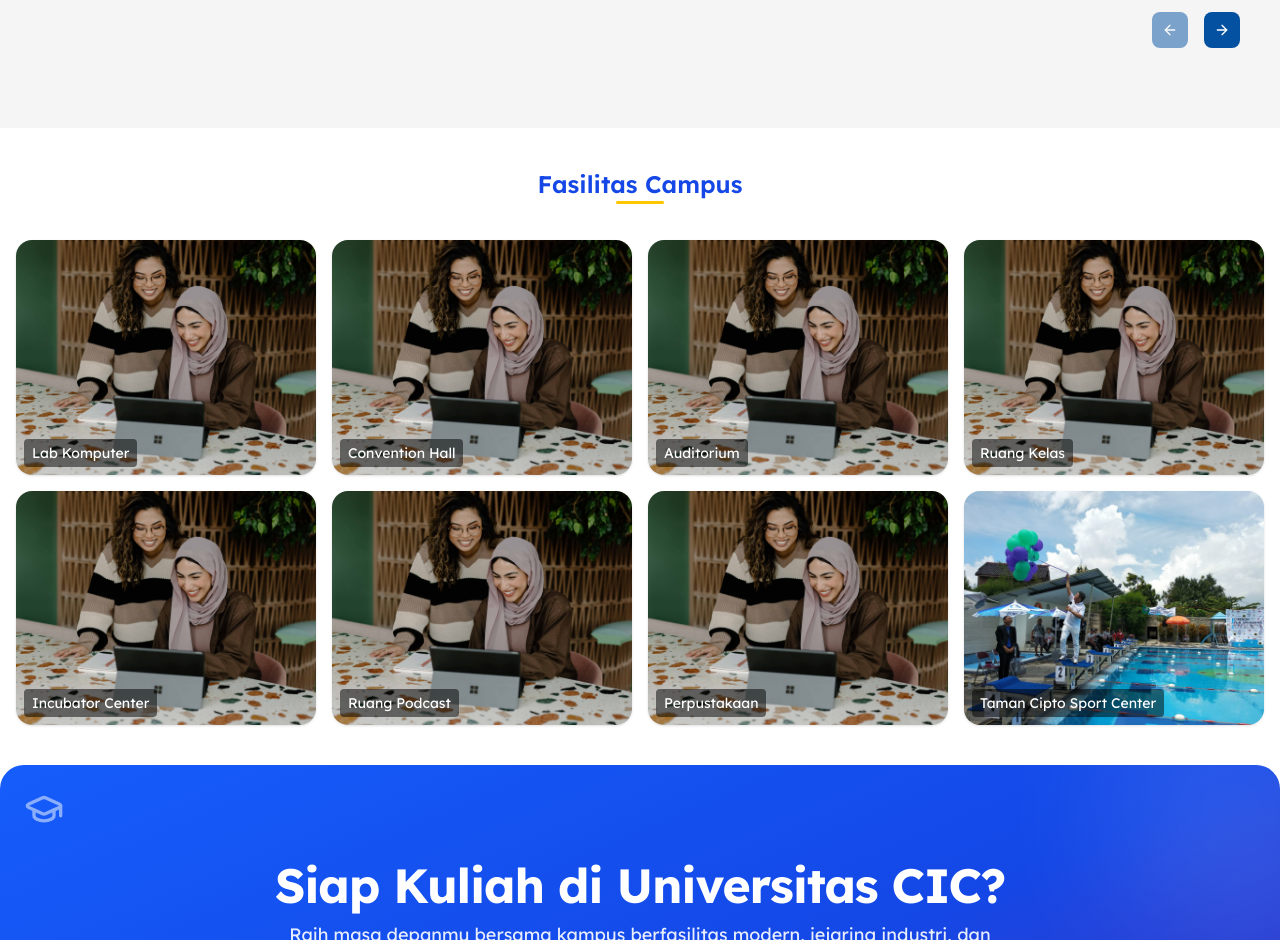
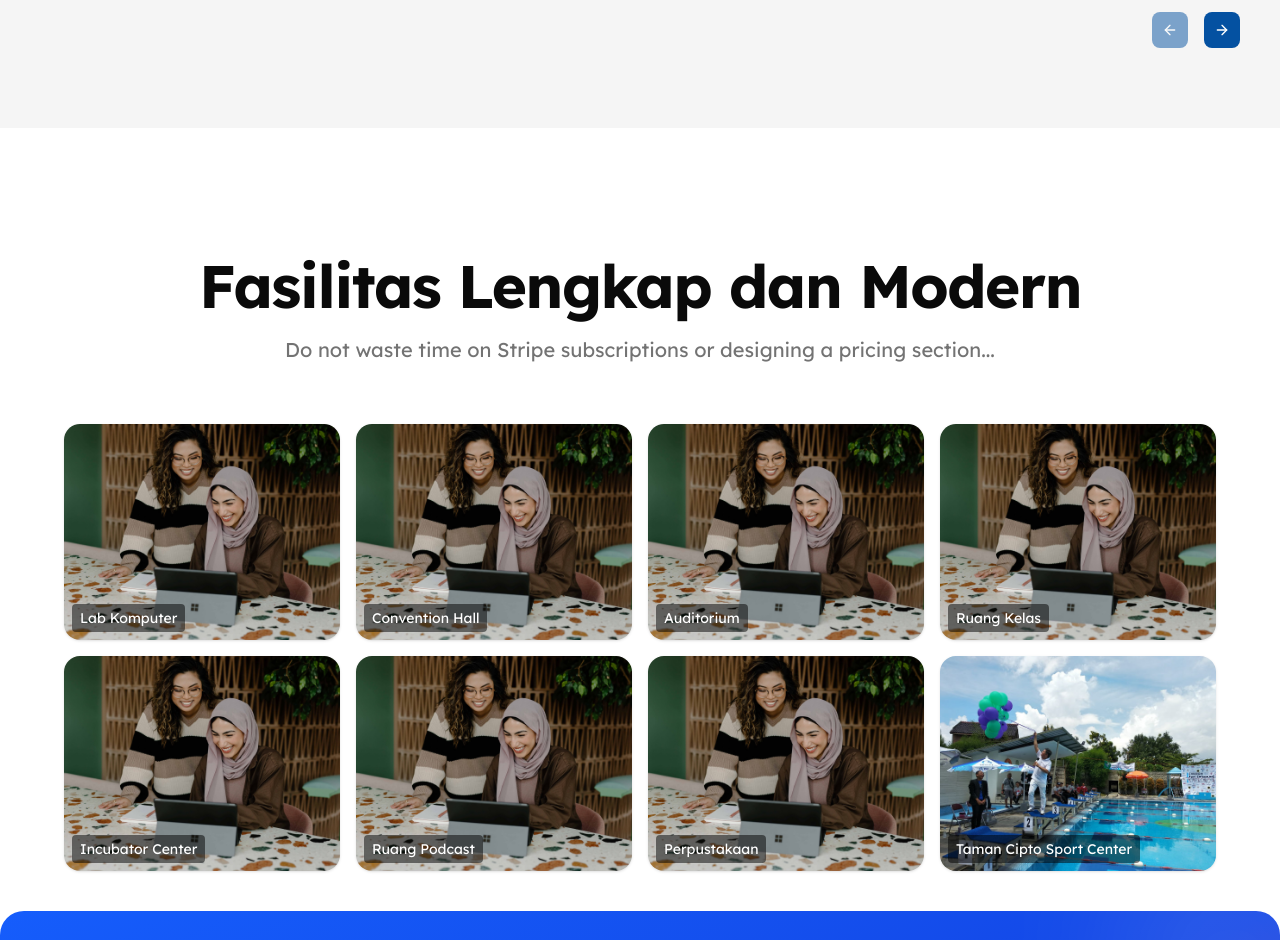
Before and after one commit to janfdev/Limitless_UMC_BitFest2025, a Next.js app: page / in a window 1280 px wide. Shown: the part 1860-2800 px from the top of the page. Built offline with nearby package versions, Linux system fonts and the light colour scheme.

Commit message:
modifikasi

```diff
--- a/app/page.tsx
+++ b/app/page.tsx
@@ -5,6 +5,7 @@ import Header from "@/components/section/header";
 import HeroSection from "@/components/section/hero-section";
 import StudyProgram from "@/components/section/study-program";
 import CTA from "@/components/CTA";
+import AfiliasiSection from "@/components/section/afiliasi-section";
 
 export default function Home() {
   return (
@@ -14,7 +15,8 @@ export default function Home() {
       <StudyProgram />
       <ActivitySection />
       <FacilitySection />
-      <CTA />
+      <CTA/>
+      <AfiliasiSection/>
       <Footer03 />
     </main>
   );
--- /dev/null
+++ b/components/section/afiliasi-section.tsx
@@ -0,0 +1,59 @@
+import React from "react";
+import Image from "next/image";
+
+const AfiliasiSection = () => {
+    return (
+        <section className="py-12 lg:pt-20 bg-white">
+        <div className="container mx-auto lg:px-20 px-5 grid md:grid-cols-2 gap-4 items-center">
+
+            {/* Bagian Kiri */}
+            <div className="px-5">
+            <h2 className="lg:text-4xl text-2xl font-bold mb-2">
+                Kerja Sama /{" "}
+                <span className="text-blue-800"> Afiliasi</span>
+            </h2>
+            <p className="text-yellow-500 font-semibold">
+                Universitas Catur Insan Cendekia
+            </p>
+            <p className="text-gray-800 mb-6">
+                Bersama mitra, kami membangun pendidikan dan penelitian berkualitas.
+            </p>
+
+            <Image
+                src="/assets/afiliasi.jpg" // ganti sesuai nama file gambar handshake di public/assets
+                alt="Kerja Sama"
+                width={500}
+                height={300}
+                className="rounded-lg shadow-md h-[220px] w-[500px] object-cover"
+            />
+            </div>
+
+            {/* Bagian Kanan */}
+            <div className="grid justify center grid-cols-2 sm:grid-cols-3 gap-4 ">
+            {[
+                { src: "/assets/afiliasi1.PNG", alt: "ESDA" },
+                { src: "/assets/afiliasi2.PNG", alt: "English First" },
+                { src: "/assets/afiliasi3.PNG", alt: "Yayasan Harapanku" },
+                { src: "/assets/afiliasi4.PNG", alt: "Century 21" },
+                { src: "/assets/afiliasi5.jpg", alt:  "Sekolah Pelita Bangsa" },
+            ].map((logo, i) => (
+                <div
+                key={i}
+                className="border rounded-md p-4 flex items-center justify-center shadow-sm bg-white min-h-[130px]"
+                >
+                <Image
+                    src={logo.src}
+                    alt={logo.alt}
+                    width={100}
+                    height={20}
+                    className="object-contain"
+                />
+                </div>
+            ))}
+            </div>
+        </div>
+        </section>
+    );
+    };
+
+export default AfiliasiSection;
--- a/components/section/facility-section.tsx
+++ b/components/section/facility-section.tsx
@@ -16,17 +16,25 @@ const fasilitas = [
 
 export default function FacilitySection() {
   return (
-    <section className="py-10 px-4">
+    <section className="pb-10 px-10">
       {/* Title */}
-      <div className="text-center mb-6">
-        <h2 className="text-lg sm:text-2xl font-semibold text-blue-700 relative inline-block">
-          Fasilitas Campus
-          <span className="absolute left-1/2 -translate-x-1/2 -bottom-1 w-12 h-[3px] bg-yellow-400 rounded-full"></span>
+      <section className="pb-20 pt-20 md:pb-10 md:pt-32 container mx-auto">
+      <div className="text-center space-y-4">
+        <h2 className="xl:text-6xl/none text-3xl font-bold sm:text-5xl tracking-tight">
+          Fasilitas Lengkap dan Modern
+          {/* Complete and Modern Facilities */}
         </h2>
+        <p className="text-xl text-muted-foreground pt-1">
+          Do not waste time on Stripe subscriptions or designing a pricing
+          section...
+        </p>
       </div>
-
+      {/* <div className="mt-10 flex items-center justify-center w-full">
+        <Button>Get Started</Button>
+      </div> */}
+    </section>
       {/* Facilities */}
-      <div className="grid grid-cols-2 sm:grid-cols-2 md:grid-cols-3 lg:grid-cols-4 gap-4 max-w-7xl mx-auto mt-10">
+      <div className="grid grid-cols-2 sm:grid-cols-2 md:grid-cols-3 lg:grid-cols-4 gap-4 max-w-6xl mx-auto mt-5">
         {fasilitas.map((item, idx) => (
           <div
             key={idx}
--- a/components/section/hero-section.tsx
+++ b/components/section/hero-section.tsx
@@ -16,14 +16,15 @@ import {
 
 const HeroSection = () => {
   return (
-    <section className="relative h-screen w-full  ">
+    <section className="relative bg-white h-screen w-full ">
       <Image
         src={Hero}
         alt="Hero Image"
         fill
         quality={100}
-        className="object-cover"
+        className="object-cover" // rounded-b-[100px]
         loading="lazy"
+
       />
 
       <div className="absolute inset-0 z-10 flex flex-col items-center justify-center text-center px-4 text-white bg-black/50">
```
